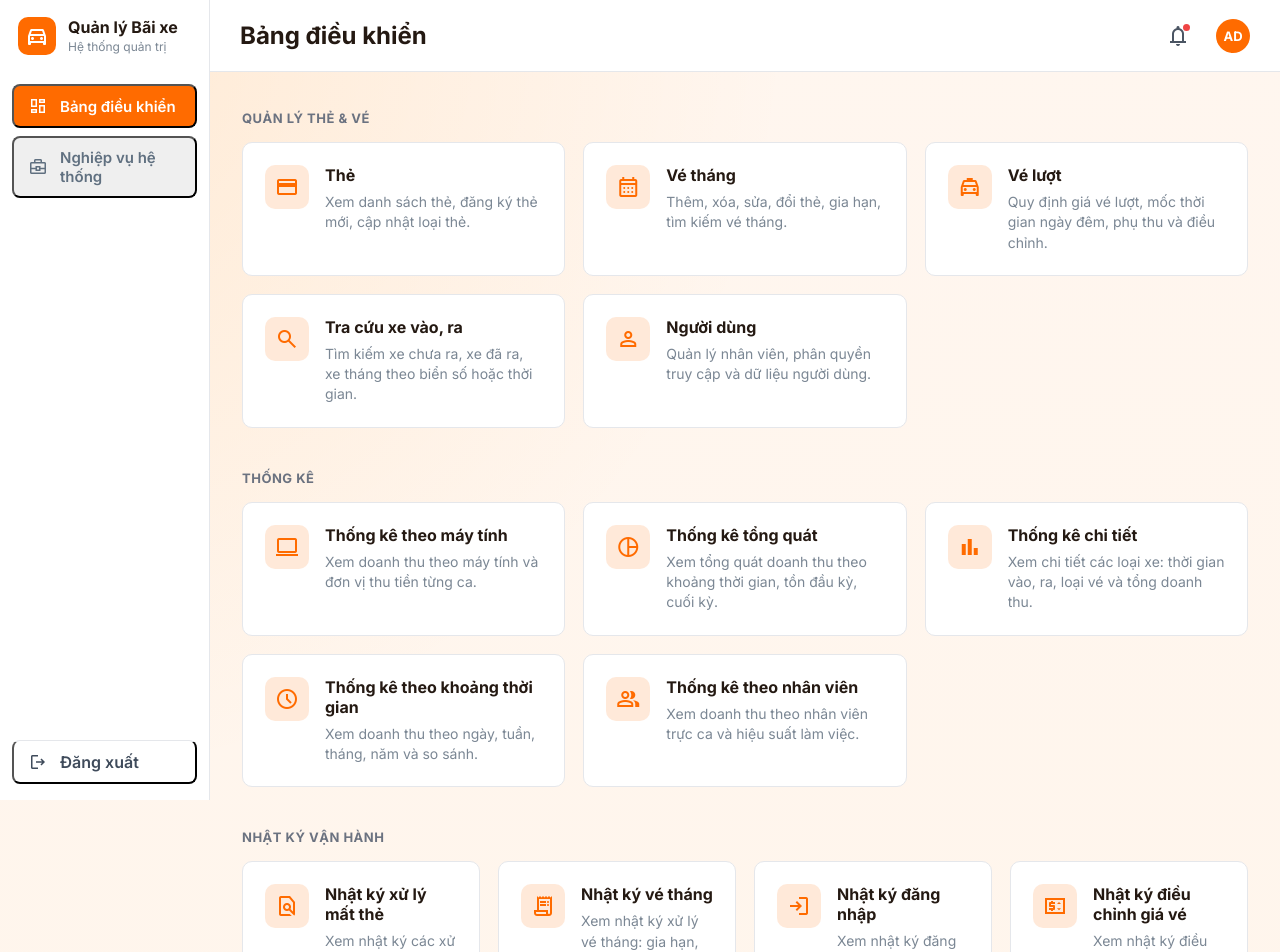
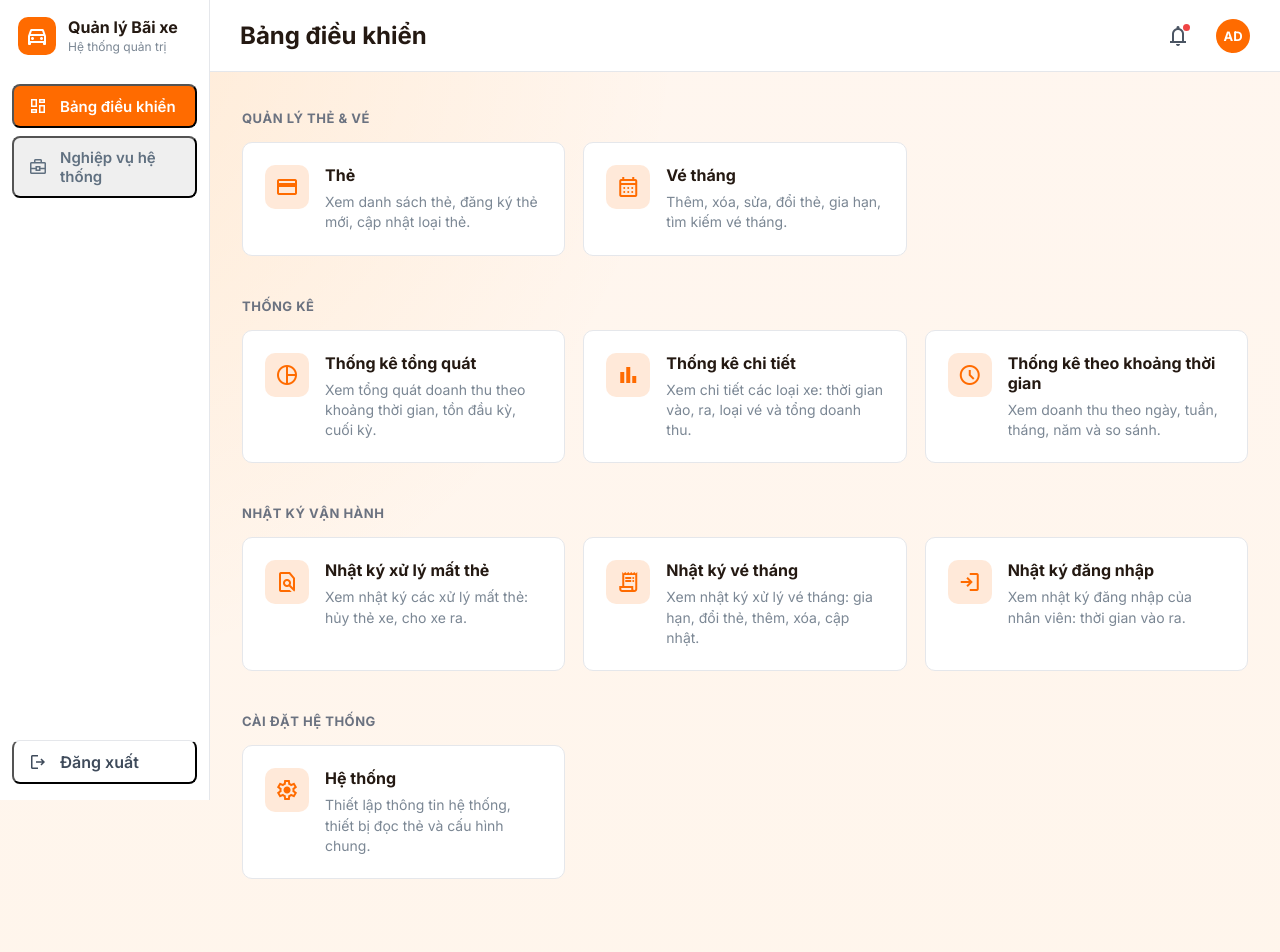
Before and after one commit to ihnpop/Parking_Building_Management_System, a React (Vite) app in the folder frontend/: page /login/dashboard in a window 1280 px wide. Shown: the top 952 px of the page. Built offline with nearby package versions, Linux system fonts and the light colour scheme.

Commit message:
xóa card thừa

```diff
--- a/frontend/src/features/dashboard/pages/DashboardView.jsx
+++ b/frontend/src/features/dashboard/pages/DashboardView.jsx
@@ -7,35 +7,28 @@ import SystemOperations from '../components/SystemOperations';
 const dashboardSections = [
     {
         title: 'QUẢN LÝ THẺ & VÉ',
-        columns: 3,
+        columns: 2, // Chỉnh xuống 2 cột để 2 card "Thẻ" và "Vé tháng" nằm vừa vặn, đẹp mắt
         cards: [
             { title: 'Thẻ', description: 'Xem danh sách thẻ, đăng ký thẻ mới, cập nhật loại thẻ.', icon: 'credit_card' },
             { title: 'Vé tháng', description: 'Thêm, xóa, sửa, đổi thẻ, gia hạn, tìm kiếm vé tháng.', icon: 'calendar_month' },
-            { title: 'Vé lượt', description: 'Quy định giá vé lượt, mốc thời gian ngày đêm, phụ thu và điều chỉnh.', icon: 'local_taxi' },
-            { title: 'Tra cứu xe vào, ra', description: 'Tìm kiếm xe chưa ra, xe đã ra, xe tháng theo biển số hoặc thời gian.', icon: 'search' },
-            { title: 'Người dùng', description: 'Quản lý nhân viên, phân quyền truy cập và dữ liệu người dùng.', icon: 'person' },
         ],
     },
     {
         title: 'THỐNG KÊ',
-        columns: 3,
+        columns: 3, // Giữ 3 cột vì còn đúng 3 mục, xếp ngang hàng rất cân đối
         cards: [
-            { title: 'Thống kê theo máy tính', description: 'Xem doanh thu theo máy tính và đơn vị thu tiền từng ca.', icon: 'computer' },
             { title: 'Thống kê tổng quát', description: 'Xem tổng quát doanh thu theo khoảng thời gian, tồn đầu kỳ, cuối kỳ.', icon: 'pie_chart' },
             { title: 'Thống kê chi tiết', description: 'Xem chi tiết các loại xe: thời gian vào, ra, loại vé và tổng doanh thu.', icon: 'bar_chart' },
             { title: 'Thống kê theo khoảng thời gian', description: 'Xem doanh thu theo ngày, tuần, tháng, năm và so sánh.', icon: 'schedule' },
-            { title: 'Thống kê theo nhân viên', description: 'Xem doanh thu theo nhân viên trực ca và hiệu suất làm việc.', icon: 'group' },
         ],
     },
     {
         title: 'NHẬT KÝ VẬN HÀNH',
-        columns: 4,
+        columns: 3, // Chỉnh từ 4 xuống 3 cột để 3 mục còn lại lấp đầy 1 hàng ngang
         cards: [
             { title: 'Nhật ký xử lý mất thẻ', description: 'Xem nhật ký các xử lý mất thẻ: hủy thẻ xe, cho xe ra.', icon: 'find_in_page' },
             { title: 'Nhật ký vé tháng', description: 'Xem nhật ký xử lý vé tháng: gia hạn, đổi thẻ, thêm, xóa, cập nhật.', icon: 'receipt_long' },
             { title: 'Nhật ký đăng nhập', description: 'Xem nhật ký đăng nhập của nhân viên: thời gian vào ra.', icon: 'login' },
-            { title: 'Nhật ký điều chỉnh giá vé', description: 'Xem nhật ký điều chỉnh giá vé và các phiên bản giá.', icon: 'price_change' },
-            { title: 'Nhật ký vé lượt', description: 'Xem nhật ký vé lượt: thêm, xóa, sửa, khôi phục và kiểm tra.', icon: 'inventory' },
         ],
     },
     {
```
